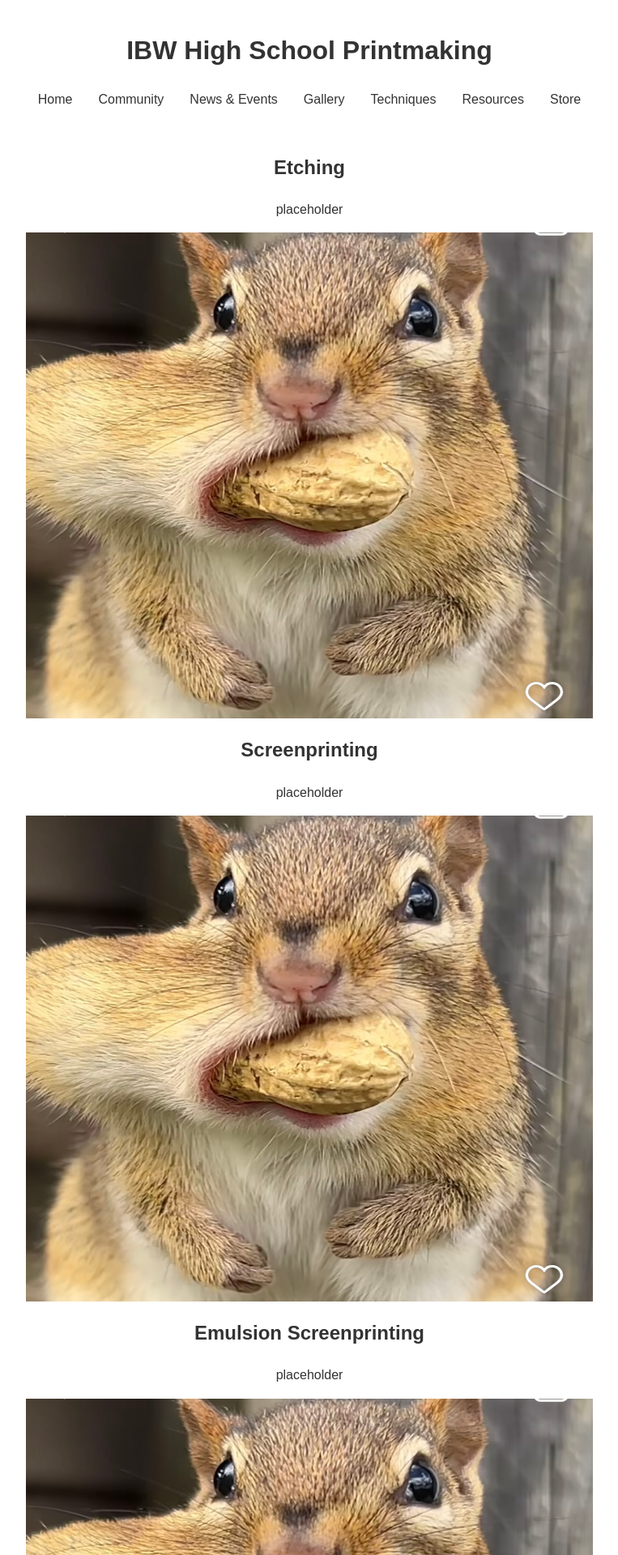
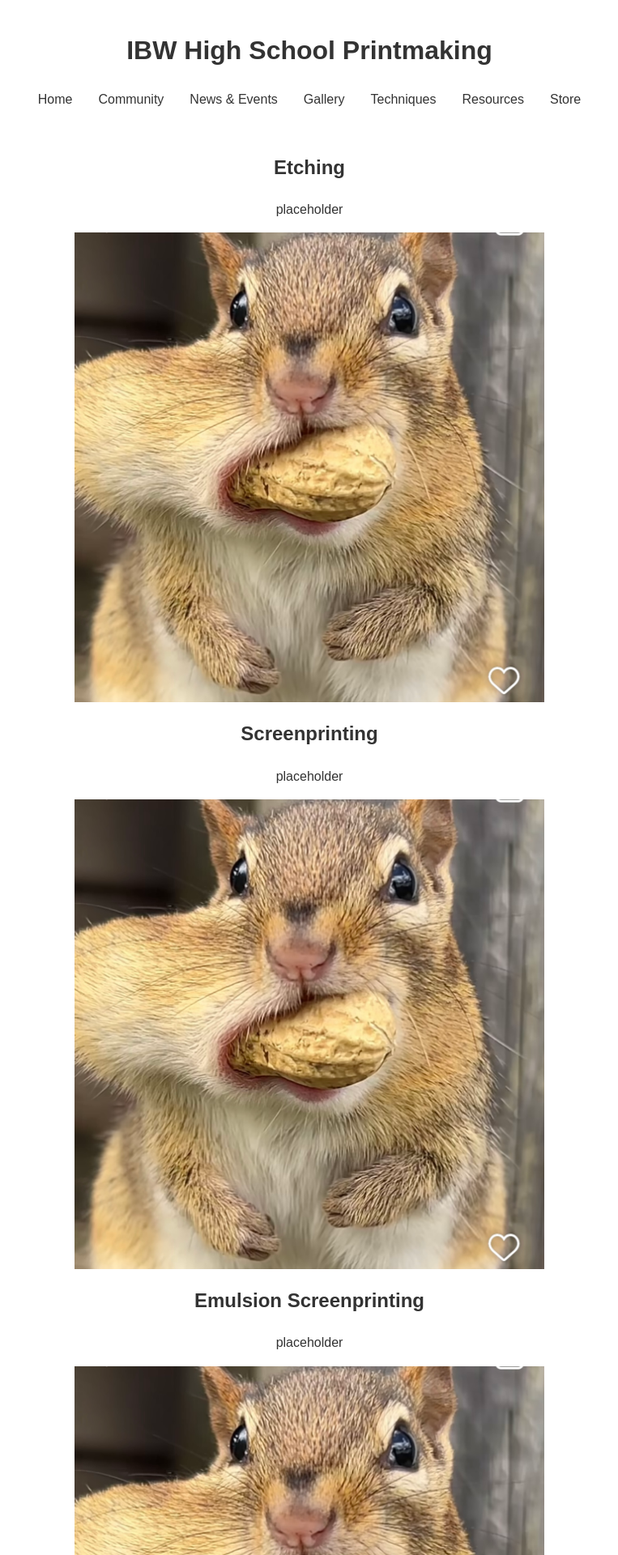
Before and after one commit to IBWPrintmaking/IBWPrintmaking.github.io, a Jekyll site: the page built from techniques.html, in a window 1280 px wide. Shown: the top 1920 px of the page at 81% size, without its empty margins (258-1021 px from the left). Built offline with Jekyll 4.4.1, drawn with Linux system fonts in a browser that asks for light colours.

Commit message:
Update techniques.html

```diff
--- a/techniques.html
+++ b/techniques.html
@@ -11,37 +11,37 @@ title: Techniques
             <h2>Etching</h2>
             <p>placeholder</p>
         </div>
-        <img src="assets/designs/IMG_5797.JPG" alt="alternatetext" style="width:700px;height:600px;" class="center">
+        <img src="assets/designs/IMG_5797.JPG" alt="alternatetext" style="max-width:700px;max-height:600px;" class="center">
 
         <div class="bodytext">
             <h2>Screenprinting</h2>
             <p>placeholder</p>
         </div>
-        <img src="assets/designs/IMG_5797.JPG" alt="alternatetext" style="width:700px;height:600px;" class="center">
+        <img src="assets/designs/IMG_5797.JPG" alt="alternatetext" style="max-width:700px;max-height:600px;" class="center">
 
         <div class="bodytext">
             <h2>Emulsion Screenprinting</h2>
             <p>placeholder</p>
         </div>
-        <img src="assets/designs/IMG_5797.JPG" alt="alternatetext" style="width:700px;height:600px;" class="center">
+        <img src="assets/designs/IMG_5797.JPG" alt="alternatetext" style="max-width:700px;max-height:600px;" class="center">
 
         <div class="bodytext">
             <h2>Linocuts</h2>
             <p>placeholder</p>
         </div>
-        <img src="assets/designs/IMG_5797.JPG" alt="alternatetext" style="width:700px;height:600px;" class="center">
+        <img src="assets/designs/IMG_5797.JPG" alt="alternatetext" style="max-width:700px;max-height:600px;" class="center">
 
         <div class="bodytext">
             <h2>Lithography</h2>
             <p>placeholder</p>
         </div>
-        <img src="assets/designs/IMG_5797.JPG" alt="alternatetext" style="width:700px;height:600px;" class="center">
+        <img src="assets/designs/IMG_5797.JPG" alt="alternatetext" style="max-width:700px;max-height:600px;" class="center">
 
         <div class="bodytext">
             <h2>Monoprints</h2>
             <p>placeholder</p>
         </div>
-        <img src="assets/designs/IMG_5797.JPG" alt="alternatetext" style="width:700px;height:600px;" class="center">
+        <img src="assets/designs/IMG_5797.JPG" alt="alternatetext" style="max-width:700px;max-height:600px;" class="center">
 
     </body>
 </html>
```
